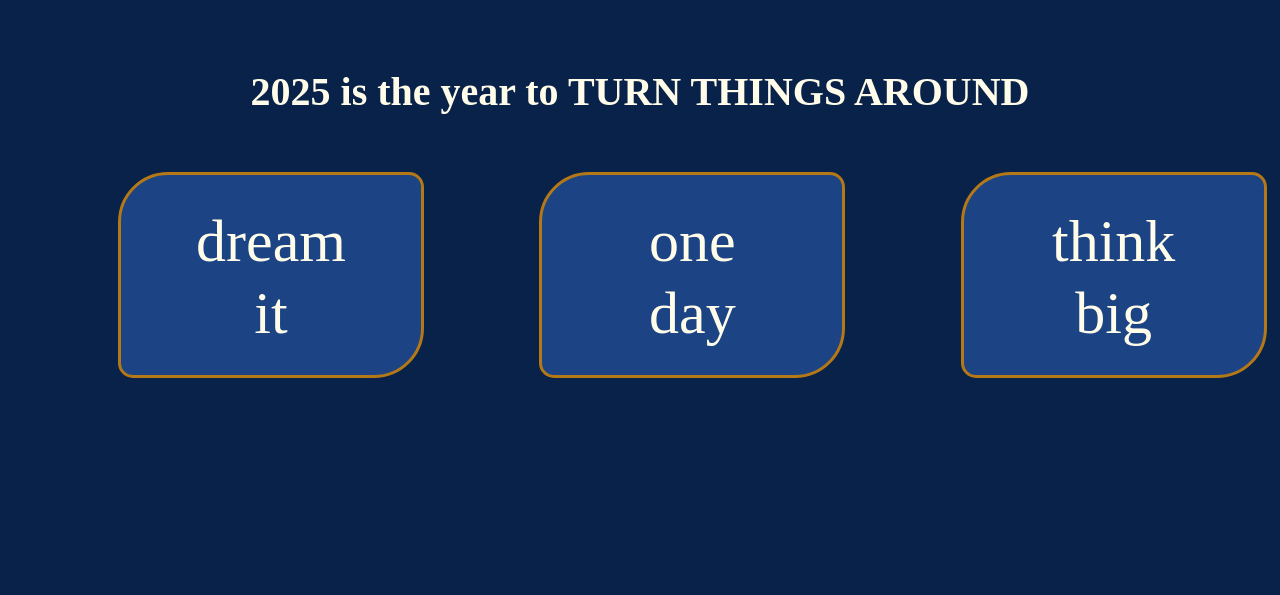
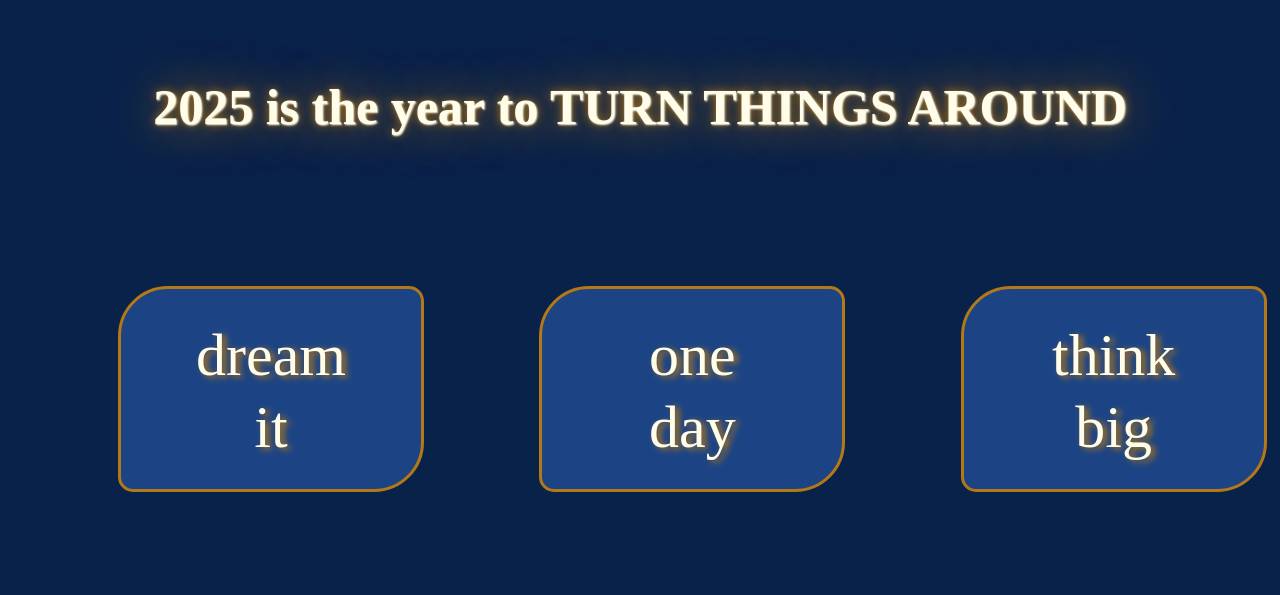
Before and after one commit to CanHazCode/Can-Haz-Goals-2025, a plain HTML site: page index.html in a window 1280 px wide. Shown: the part 906-1501 px from the top of the page. Before the commit the page ends 1396 px from the top, so only its background shows below. Drawn offline with Linux system fonts and the light colour scheme.

Commit message:
polish on header and quote flip cards

```diff
--- a/style.css
+++ b/style.css
@@ -5,8 +5,10 @@ body {
 h1 {
     color: #fffde9;
     text-align: center;
-    margin-top: 70px;
-    font-size: 40px;
+    margin-top: 80px;
+    margin-bottom: 120px;
+    font-size: 50px;
+    text-shadow: 1px 1px 2px #fffde9, 0 0 1em #b47816, 0 0 0.2em #b47816;
 }
 
 #header_image {
@@ -32,6 +34,7 @@ h1 {
     height: 200px;
     perspective: 1000px;
     margin: 20px 100px 100px 100px;
+
 }
 
 /* Position the front and back side */
@@ -69,7 +72,7 @@ h1 {
     border-style: solid;
     border-color: #b47816;
     border-radius: 15px 50px;
-
+    text-shadow: 4px 2px 6px #031430;
 
 }
 
@@ -85,4 +88,5 @@ h1 {
     border-style: solid;
     border-color: #b47816;
     border-radius: 50px 15px;
+    text-shadow: 4px 2px 6px #b47816;
 }
```
